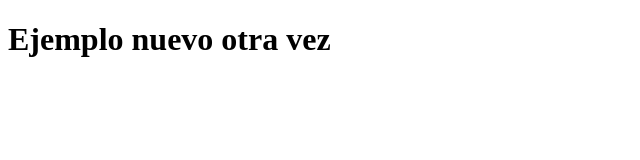
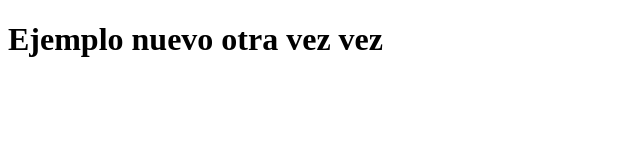
Before and after one commit to Ger831/ejercicio, a plain HTML site: page index.html in a window 1280 px wide. Shown: the full height of the page, 0-640 px from the left. Drawn offline with Linux system fonts and the light colour scheme.

Commit message:
cambio menor

```diff
--- a/index.html
+++ b/index.html
@@ -7,7 +7,7 @@
 
 <body>
     <div class="app">
-        <h1>Ejemplo nuevo otra vez</h1>
+        <h1>Ejemplo nuevo otra vez vez</h1>
     </div>
 </body>
 </html>
```
